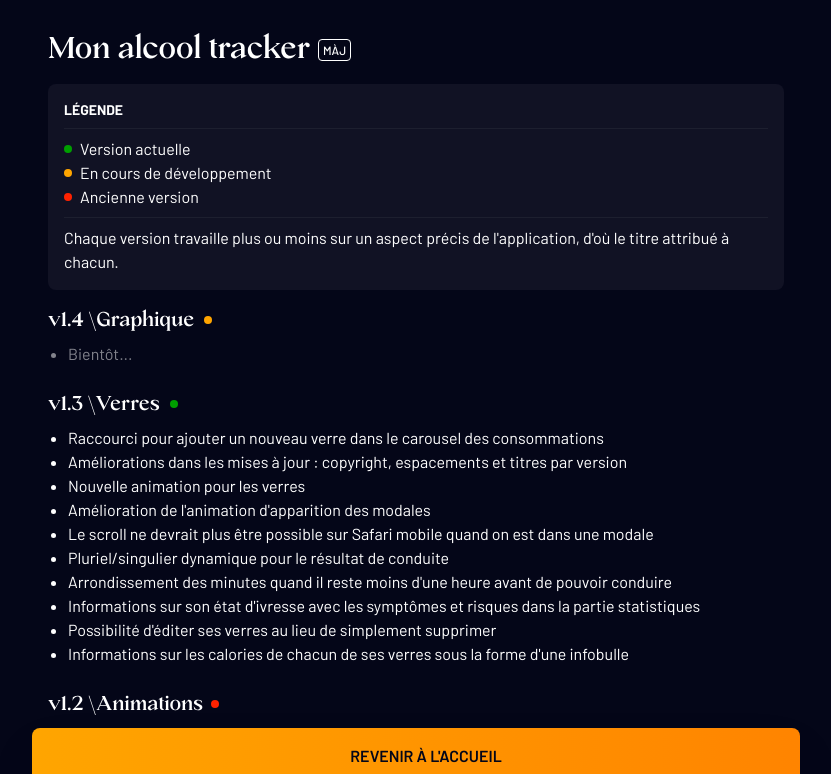
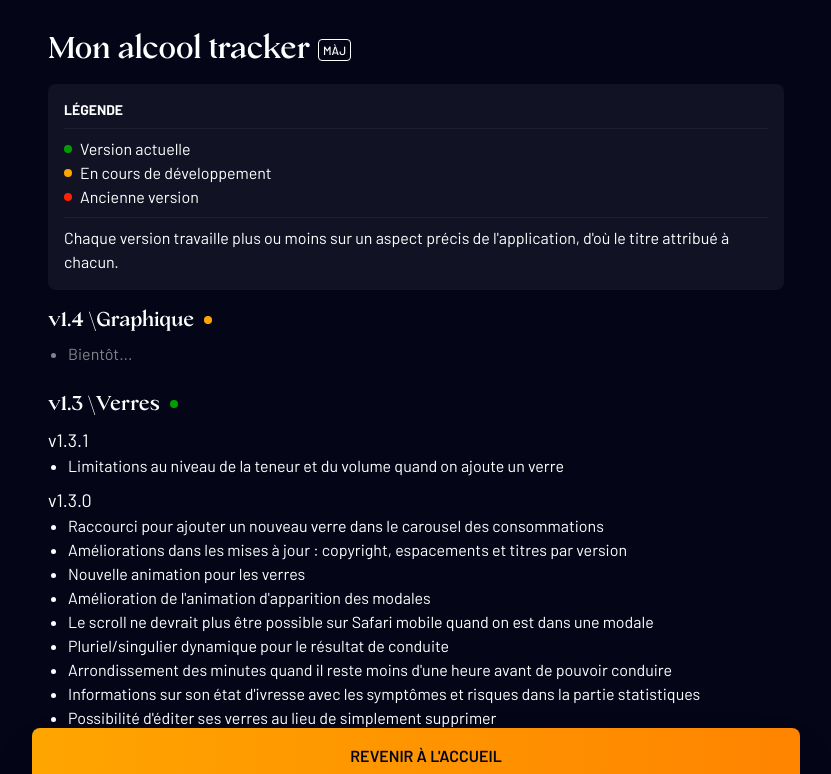
Before and after one commit to lucasboucher/alcool-tracker, a React (Create React App) app: page /changelog in a window 1280 px wide. Shown: the top 774 px of the page, without its empty margins (224-1055 px from the left). Built offline with nearby package versions, Linux system fonts and the light colour scheme; some icons are missing.

Commit message:
HOTFIX: changelog

```diff
--- a/src/sections/Changelog/index.jsx
+++ b/src/sections/Changelog/index.jsx
@@ -20,6 +20,11 @@ function Changelog() {
           <li className="opacity-50">Bientôt...</li>
         </ul>
         <VersionTitle version="1.3" name="Verres" state="current" className="mb-2" />
+        <h3 className="text-lg">v1.3.1</h3>
+        <ul className="mb-2 list-disc pl-5">
+          <li>Limitations au niveau de la teneur et du volume quand on ajoute un verre</li>
+        </ul>
+        <h3 className="text-lg">v1.3.0</h3>
         <ul className="mb-6 list-disc pl-5">
           <li>Raccourci pour ajouter un nouveau verre dans le carousel des consommations</li>
           <li>
```
